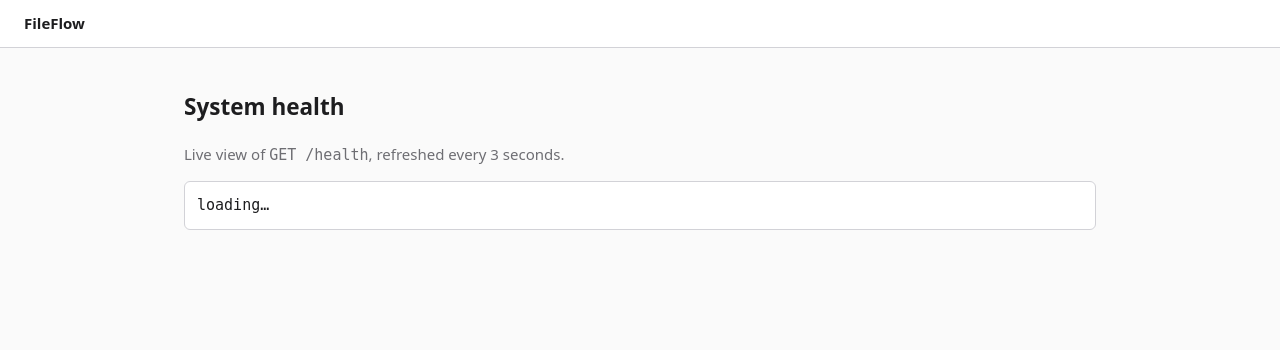
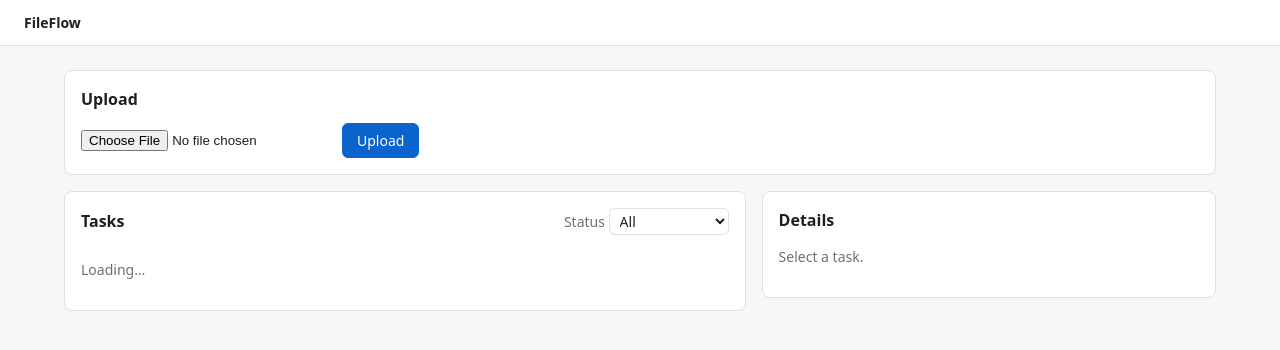
Before and after one commit to vasylpiasetskyi/fileflow, a FastAPI app: page / in a window 1280 px wide. Shown: the top 350 px of the page. Run offline with FastAPI, Linux system fonts and the light colour scheme; data that the repository does not hold is empty; parts of the project's set-up code (start-up, migrations or seed data) failed here and were passed over.

Commit message:
Add a minimal HTMX UI with live task table, task details and redrive, and record the remaining phases as deferred.

```diff
--- a/app/api/routes/files.py
+++ b/app/api/routes/files.py
@@ -35,7 +35,7 @@ class UploadOut(BaseModel):
     task: TaskOut
 
 
-async def _read_chunks(upload: UploadFile, chunk_size: int) -> AsyncIterator[bytes]:
+async def read_upload_chunks(upload: UploadFile, chunk_size: int) -> AsyncIterator[bytes]:
     # Starlette has already spooled the multipart body to a temp file (in
     # memory up to 1 MiB, then on disk). We read it back in bounded chunks and
     # never call `upload.read()` without a size.
@@ -80,7 +80,7 @@ async def upload_file(
         service,
         file.filename,
         file.content_type or "application/octet-stream",
-        _read_chunks(file, settings.upload_read_chunk_bytes),
+        read_upload_chunks(file, settings.upload_read_chunk_bytes),
     )
 
 
--- a/app/api/routes/ui.py
+++ b/app/api/routes/ui.py
@@ -1,11 +1,184 @@
-from fastapi import APIRouter, Request
+"""Server-rendered UI: one page, HTML fragments swapped in by HTMX.
+
+There is no separate API for the UI: these routes call the same services as
+the REST routes and render Jinja2 templates instead of JSON. HTMX requests a
+fragment (hx-get / hx-post) and swaps it into the page.
+
+HTMX does not swap 4xx/5xx responses by default, so UI routes report expected
+errors (file too large, storage down) as a 200 fragment with a message. The
+REST API keeps real status codes.
+"""
+
+import uuid
+from datetime import UTC, datetime
+from typing import Annotated
+
+from fastapi import APIRouter, Depends, Request, UploadFile
 from fastapi.responses import HTMLResponse
 
-from app.api.deps import templates
+from app.api.deps import (
+    Probe,
+    get_file_service,
+    get_health_probes,
+    get_settings,
+    get_task_service,
+    templates,
+)
+from app.api.routes.files import read_upload_chunks
+from app.api.routes.health import check_all
+from app.config import Settings
+from app.models import TaskStatus
+from app.repositories.task_repository import TaskOverview
+from app.services.file_service import FileService, UnknownFileError, UploadTooLargeError
+from app.services.task_service import TaskService, TaskTransitionConflictError, UnknownTaskError
+from app.storage import StorageError
 
-router = APIRouter()
+router = APIRouter(include_in_schema=False)
+
+# Tells the task table (hx-trigger="tasks-changed from:body") to refresh now
+# instead of waiting for its next poll.
+TASKS_CHANGED = {"HX-Trigger": "tasks-changed"}
 
 
-@router.get("/", response_class=HTMLResponse, include_in_schema=False)
+def _human_size(size: int | None) -> str:
+    if size is None:
+        return "—"
+    for unit in ("B", "KiB", "MiB", "GiB"):
+        if size < 1024 or unit == "GiB":
+            return f"{size:.0f} {unit}" if unit == "B" else f"{size:.1f} {unit}"
+        size /= 1024
+    return "—"
+
+
+def _time_column(row: TaskOverview, now: datetime) -> str:
+    """What the 'Time' column says, depending on where the task is."""
+    task = row.task
+    if row.processing_ms is not None:
+        ms = row.processing_ms
+        return f"{ms} ms" if ms < 1000 else f"{ms / 1000:.1f} s"
+    if task.status is TaskStatus.PROCESSING and task.started_at:
+        return f"running {(now - task.started_at).total_seconds():.0f} s"
+    if task.status is TaskStatus.RETRY and task.next_attempt_at:
+        return f"retry in {max(0, (task.next_attempt_at - now).total_seconds()):.0f} s"
+    return "—"
+
+
+@router.get("/", response_class=HTMLResponse)
 async def index(request: Request) -> HTMLResponse:
-    return templates.TemplateResponse(request, "index.html")
+    return templates.TemplateResponse(request, "index.html", {"statuses": list(TaskStatus)})
+
+
+@router.get("/ui/health", response_class=HTMLResponse)
+async def health_badges(
+    request: Request, probes: Annotated[dict[str, Probe], Depends(get_health_probes)]
+) -> HTMLResponse:
+    checks = await check_all(probes)
+    return templates.TemplateResponse(request, "partials/health.html", {"checks": checks})
+
+
+@router.get("/ui/tasks", response_class=HTMLResponse)
+async def task_table(
+    request: Request,
+    tasks: Annotated[TaskService, Depends(get_task_service)],
+    status: str = "",
+) -> HTMLResponse:
+    rows = await tasks.list_recent(limit=50, status=TaskStatus(status) if status else None)
+    now = datetime.now(UTC)
+    return templates.TemplateResponse(
+        request,
+        "partials/tasks.html",
+        {
+            "rows": [
+                {"row": r, "time": _time_column(r, now), "size": _human_size(r.file_size)}
+                for r in rows
+            ]
+        },
+    )
+
+
+async def _render_detail(
+    request: Request,
+    task_id: uuid.UUID,
+    tasks: TaskService,
+    files: FileService,
+    message: str | None = None,
+    headers: dict[str, str] | None = None,
+) -> HTMLResponse:
+    try:
+        task = await tasks.get(task_id)
+        file = await files.get(task.file_id)
+    except (UnknownTaskError, UnknownFileError):
+        return HTMLResponse('<p class="muted">Task not found.</p>')
+    result = await tasks.get_result(task_id)
+    return templates.TemplateResponse(
+        request,
+        "partials/task_detail.html",
+        {
+            "task": task,
+            "file": file,
+            "result": result,
+            "size": _human_size(file.size),
+            "message": message,
+        },
+        headers=headers,
+    )
+
+
+@router.get("/ui/tasks/{task_id}", response_class=HTMLResponse)
+async def task_detail(
+    request: Request,
+    task_id: uuid.UUID,
+    tasks: Annotated[TaskService, Depends(get_task_service)],
+    files: Annotated[FileService, Depends(get_file_service)],
+) -> HTMLResponse:
+    return await _render_detail(request, task_id, tasks, files)
+
+
+@router.post("/ui/tasks/{task_id}/redrive", response_class=HTMLResponse)
+async def redrive(
+    request: Request,
+    task_id: uuid.UUID,
+    tasks: Annotated[TaskService, Depends(get_task_service)],
+    files: Annotated[FileService, Depends(get_file_service)],
+) -> HTMLResponse:
+    """The same operator action as `python -m app.dlq redrive`, as a button."""
+    try:
+        await tasks.redrive(task_id)
+        message = "Redriven: back to PENDING with a new attempt budget."
+    except TaskTransitionConflictError as exc:
+        message = f"Not redriven: the task is {exc.current}, only FAILED tasks can be."
+    except UnknownTaskError:
+        message = "Not redriven: unknown task."
+    return await _render_detail(request, task_id, tasks, files, message, TASKS_CHANGED)
+
+
+@router.post("/ui/files", response_class=HTMLResponse)
+async def upload(
+    request: Request,
+    file: UploadFile,
+    files: Annotated[FileService, Depends(get_file_service)],
+    settings: Annotated[Settings, Depends(get_settings)],
+) -> HTMLResponse:
+    """Browser upload: an HTML form can only send multipart, so this is the
+    spooled path; /files/stream needs a client that sends a raw body (curl, fetch)."""
+    error = None
+    result = None
+    if not file.filename:
+        error = "Choose a file first."
+    else:
+        try:
+            result = await files.upload(
+                filename=file.filename,
+                content_type=file.content_type or "application/octet-stream",
+                chunks=read_upload_chunks(file, settings.upload_read_chunk_bytes),
+            )
+        except UploadTooLargeError as exc:
+            error = f"Too large: {exc}."
+        except StorageError:
+            error = "Object storage is unavailable, try again later."
+    return templates.TemplateResponse(
+        request,
+        "partials/upload_result.html",
+        {"result": result, "error": error},
+        headers=TASKS_CHANGED if result else None,
+    )
--- a/static/style.css
+++ b/static/style.css
@@ -1,9 +1,31 @@
 :root {
-  --bg: #fafafa;
-  --fg: #1d1d1f;
-  --muted: #6e6e73;
-  --border: #d2d2d7;
+  --bg: #f6f7f9;
+  --surface: #ffffff;
+  --fg: #1d1f23;
+  --muted: #6b7079;
+  --border: #dde0e5;
   --accent: #0b63ce;
+  --ok: #1a7f37;
+  --warn: #9a6700;
+  --bad: #c62828;
+  --info: #0b63ce;
+  --idle: #6b7079;
+}
+
+@media (prefers-color-scheme: dark) {
+  :root {
+    --bg: #121417;
+    --surface: #1b1e23;
+    --fg: #e6e8eb;
+    --muted: #9aa0a9;
+    --border: #2d3138;
+    --accent: #5aa2ff;
+    --ok: #4cc06a;
+    --warn: #e0b341;
+    --bad: #ff6b6b;
+    --info: #5aa2ff;
+    --idle: #9aa0a9;
+  }
 }
 
 * { box-sizing: border-box; }
@@ -12,25 +34,87 @@ body {
   margin: 0;
   background: var(--bg);
   color: var(--fg);
-  font: 15px/1.5 system-ui, -apple-system, "Segoe UI", sans-serif;
+  font: 14px/1.5 system-ui, -apple-system, "Segoe UI", sans-serif;
 }
 
 header {
+  display: flex;
+  align-items: center;
+  gap: 16px;
   padding: 12px 24px;
   border-bottom: 1px solid var(--border);
-  background: #fff;
+  background: var(--surface);
 }
 
-.brand { font-weight: 600; color: var(--fg); text-decoration: none; }
+.brand { font-weight: 600; color: var(--fg); text-decoration: none; margin-right: auto; }
 
-main { max-width: 960px; margin: 0 auto; padding: 24px; }
+main { max-width: 1200px; margin: 0 auto; padding: 24px; display: grid; gap: 16px; }
+
+h2 { font-size: 16px; margin: 0 0 12px; }
+h3 { font-size: 14px; margin: 16px 0 8px; }
+
+.card {
+  background: var(--surface);
+  border: 1px solid var(--border);
+  border-radius: 8px;
+  padding: 16px;
+  min-width: 0;
+}
+
+.layout { display: grid; grid-template-columns: 3fr 2fr; gap: 16px; align-items: start; }
+@media (max-width: 900px) { .layout { grid-template-columns: 1fr; } }
+/* Keep the details next to the row you clicked while scrolling a long table. */
+@media (min-width: 901px) { #detail { position: sticky; top: 16px; } }
+
+.section-head { display: flex; justify-content: space-between; align-items: baseline; gap: 12px; }
 
 .muted { color: var(--muted); }
+.small { font-size: 12px; }
+.mono { font-family: ui-monospace, SFMono-Regular, Menlo, monospace; font-size: 12px; }
+.wrap { overflow-wrap: anywhere; }
 
-pre {
-  background: #fff;
-  border: 1px solid var(--border);
+.upload { display: flex; gap: 8px; flex-wrap: wrap; align-items: center; }
+
+button {
+  font: inherit;
+  padding: 6px 14px;
+  border: 1px solid var(--accent);
   border-radius: 6px;
-  padding: 12px;
-  overflow-x: auto;
+  background: var(--accent);
+  color: #fff;
+  cursor: pointer;
 }
+button[disabled] { opacity: 0.6; cursor: progress; }
+
+select { font: inherit; padding: 2px 6px; background: var(--surface); color: var(--fg);
+  border: 1px solid var(--border); border-radius: 6px; }
+
+.notice { margin: 12px 0 0; padding: 8px 12px; border-left: 3px solid var(--ok); background: var(--bg); }
+.notice.error, .error { color: var(--bad); }
+.notice.error { border-left-color: var(--bad); }
+
+table.tasks { width: 100%; border-collapse: collapse; }
+.tasks th { text-align: left; font-weight: 500; color: var(--muted); padding: 6px 8px;
+  border-bottom: 1px solid var(--border); }
+.tasks td { padding: 6px 8px; border-bottom: 1px solid var(--border); white-space: nowrap; }
+.tasks tbody tr { cursor: pointer; }
+.tasks tbody tr:hover, .tasks tbody tr:focus { background: var(--bg); outline: none; }
+.tasks td:first-child { white-space: normal; overflow-wrap: anywhere; }
+#tasks { overflow-x: auto; }
+
+.badge { display: inline-block; padding: 1px 8px; border-radius: 999px; font-size: 12px;
+  font-weight: 500; border: 1px solid currentColor; }
+.badge.completed { color: var(--ok); }
+.badge.failed { color: var(--bad); }
+.badge.retry { color: var(--warn); }
+.badge.processing { color: var(--info); }
+.badge.pending { color: var(--idle); }
+
+dl.detail { display: grid; grid-template-columns: max-content 1fr; gap: 4px 16px; margin: 0; }
+dl.detail dt { color: var(--muted); }
+dl.detail dd { margin: 0; min-width: 0; }
+
+.dep { display: inline-flex; align-items: center; gap: 6px; margin-left: 12px; font-size: 13px; }
+.dep .dot { width: 8px; height: 8px; border-radius: 50%; background: var(--ok); }
+.dep.down { color: var(--bad); }
+.dep.down .dot { background: var(--bad); }
--- a/templates/base.html
+++ b/templates/base.html
@@ -8,7 +8,10 @@
   <script src="https://unpkg.com/htmx.org@2.0.3" defer></script>
 </head>
 <body>
-  <header><a href="/" class="brand">FileFlow</a></header>
+  <header>
+    <a href="/" class="brand">FileFlow</a>
+    {% block header_extra %}{% endblock %}
+  </header>
   <main>{% block content %}{% endblock %}</main>
 </body>
 </html>
--- a/templates/index.html
+++ b/templates/index.html
@@ -1,8 +1,40 @@
 {% extends "base.html" %}
+{% block header_extra %}
+  <span id="health" hx-get="/ui/health" hx-trigger="load, every 5s"></span>
+{% endblock %}
 {% block content %}
-<section>
-  <h2>System health</h2>
-  <p class="muted">Live view of <code>GET /health</code>, refreshed every 3 seconds.</p>
-  <pre hx-get="/health" hx-trigger="load, every 3s" hx-swap="innerHTML">loading…</pre>
+<section class="card">
+  <h2>Upload</h2>
+  <form hx-post="/ui/files" hx-encoding="multipart/form-data" hx-target="#upload-result"
+        hx-disabled-elt="find button" class="upload">
+    <input type="file" name="file" required>
+    <button type="submit">Upload</button>
+  </form>
+  <div id="upload-result" aria-live="polite"></div>
 </section>
+
+<div class="layout">
+  <section class="card">
+    <div class="section-head">
+      <h2>Tasks</h2>
+      <label class="muted">Status
+        <select name="status" hx-get="/ui/tasks" hx-target="#tasks" hx-trigger="change">
+          <option value="">All</option>
+          {% for s in statuses %}<option value="{{ s.value }}">{{ s.value }}</option>{% endfor %}
+        </select>
+      </label>
+    </div>
+    {# Polls every 2 s, and refreshes at once when a response says HX-Trigger: tasks-changed.
+       hx-include keeps the chosen status filter on every poll. #}
+    <div id="tasks" hx-get="/ui/tasks" hx-trigger="load, every 2s, tasks-changed from:body"
+         hx-include="[name='status']">
+      <p class="muted">Loading…</p>
+    </div>
+  </section>
+
+  <section class="card" id="detail">
+    <h2>Details</h2>
+    <p class="muted">Select a task.</p>
+  </section>
+</div>
 {% endblock %}
--- /dev/null
+++ b/templates/partials/health.html
@@ -0,0 +1,5 @@
+{% for name, check in checks.items() %}
+  <span class="dep {{ check.status }}" title="{{ check.error or (check.latency_ms ~ ' ms') }}">
+    <span class="dot"></span>{{ name }}
+  </span>
+{% endfor %}
```
Also changed, not shown: app/api/routes/health.py (+7 -3 lines), app/repositories/task_repository.py (+29 -1 lines), app/services/task_service.py (+7 -1 lines), docs/PLAN.md (+14 -13 lines), templates/partials/task_detail.html (added, +32 -0 lines), templates/partials/tasks.html (added, +20 -0 lines), templates/partials/upload_result.html (added, +9 -0 lines), tests/integration/test_ui_live.py (added, +137 -0 lines), tests/test_ui_format.py (added, +54 -0 lines), README.md.
